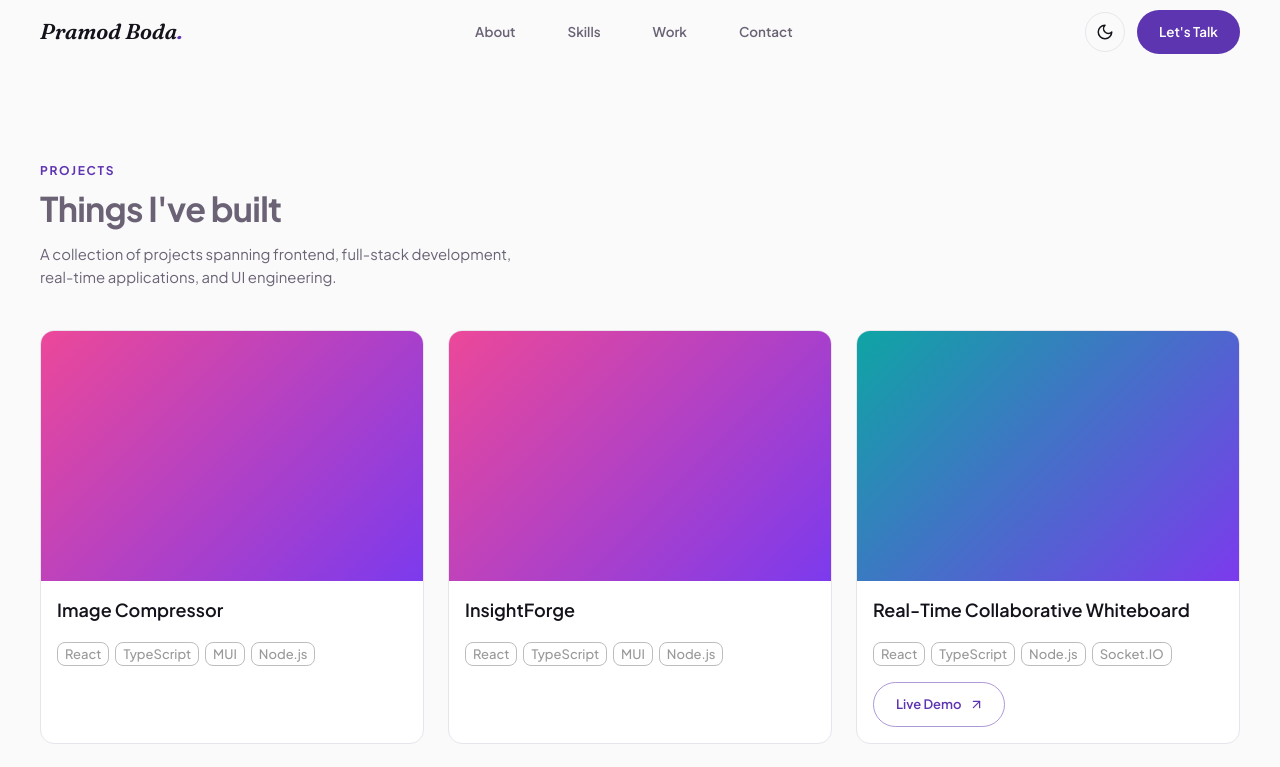
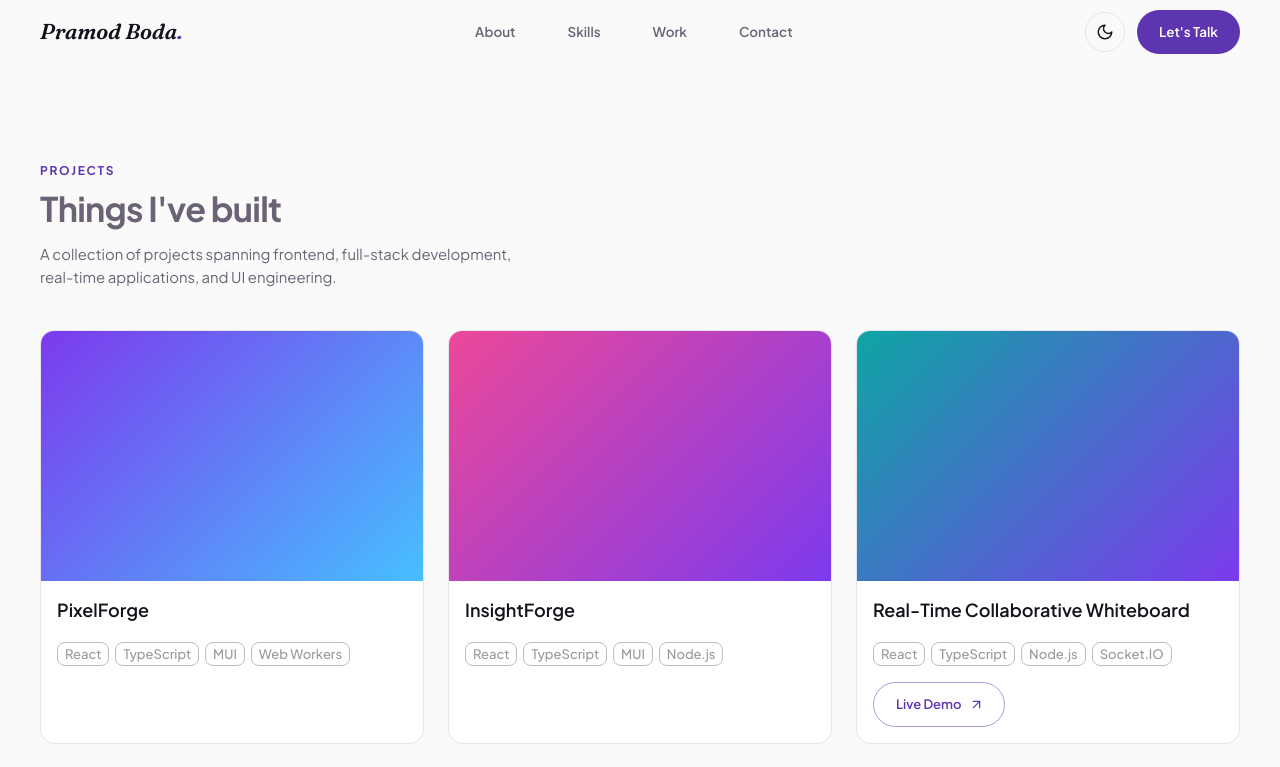
Before and after one commit to pramodboda/pramodboda-portfolio, a React (Vite) app: page /projects in a window 1280 px wide. Shown: the top 767 px of the page. Built offline with nearby package versions, Linux system fonts and the light colour scheme; a web font is replaced by a local one.

Commit message:
UPDATE: UI

```diff
--- a/src/data/projects_data.ts
+++ b/src/data/projects_data.ts
@@ -9,16 +9,16 @@ export const projectsData: Project[] = [
     // Level 4
     //==========================================================
     {
-        id: "image compressor",
+        id: "PixelForge",
         level: 4,
         featured: true,
         isReady: true,
-        title: "Image Compressor",
-        slug: "Image Compressor",
+        title: "PixelForge",
+        slug: "PixelForge",
         description:
-            "The current free web tool allows up to 20 images at once, 5 MB each. It supports JPEG, PNG, WebP and conversion options including AVIF.",
+            "A privacy-first, client-side image optimization web application that allows users to compress, convert, resize, compare, and download images without uploading them to a server., The current free web tool allows up to 20 images at once, 5 MB each. It supports JPEG, PNG, WebP and conversion options including AVIF.",
         thumbImg: "",
-        technologies: ["React", "TypeScript", "MUI", "Node.js",],
+        technologies: ["React", "TypeScript", "MUI", "Web Workers","WebAssembly"],
         skills: [
         ],
         liveDemoLink: "",
```
